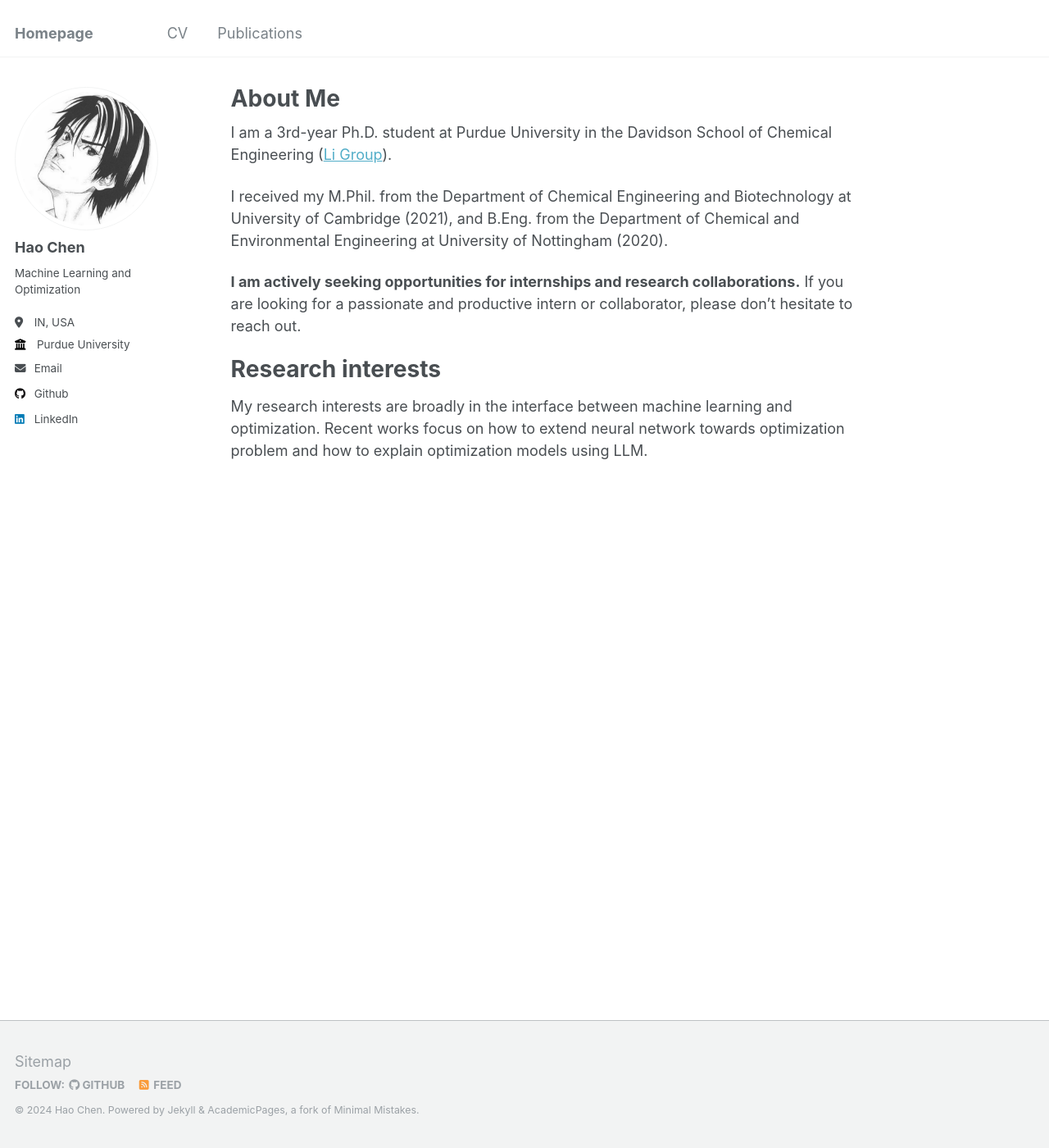
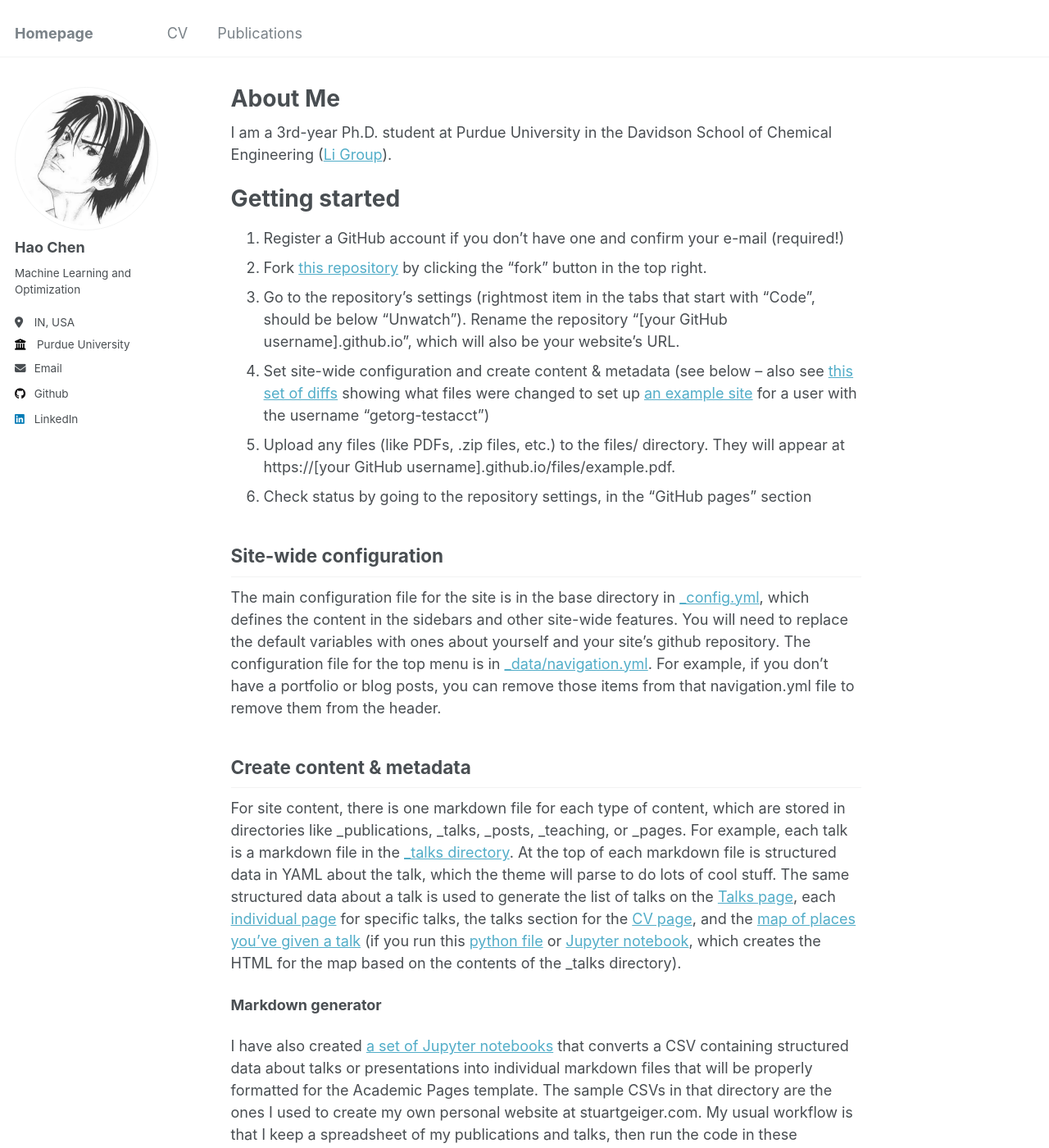
Before and after one commit to GeraltSHEN/Gin-Hao-Chen, a Jekyll site: the page built from _pages/about.md, in a window 1280 px wide and 1400 px high. Shown: the whole window at 82% size. Built offline with Jekyll 4.4.1, drawn with Linux system fonts in a browser that asks for light colours; some of the changed text lies outside the part shown.

Commit message:
update cv

```diff
--- a/_pages/about.md
+++ b/_pages/about.md
@@ -9,14 +9,14 @@ redirect_from:
 
 I am a 3rd-year Ph.D. student at Purdue University in the Davidson School of Chemical Engineering ([Li Group](https://canli1.github.io)).
 
-I received my M.Phil. from the Department of Chemical Engineering and Biotechnology at University of Cambridge (2021), and B.Eng. from the Department of Chemical and Environmental Engineering at University of Nottingham (2020).
+<!-- I received my M.Phil. from the Department of Chemical Engineering and Biotechnology at University of Cambridge (2021), and B.Eng. from the Department of Chemical and Environmental Engineering at University of Nottingham (2020).
 
 **I am actively seeking opportunities for internships and research collaborations.** If you are looking for a passionate and productive intern or collaborator, please don't hesitate to reach out.
 
 # Research interests
-My research interests are broadly in the interface between machine learning and optimization. Recent works focus on how to extend neural network towards optimization problem and how to explain optimization models using LLM.
+My research interests are broadly in the interface between machine learning and optimization. Recent works focus on how to extend neural network towards optimization problem and how to explain optimization models using LLM.  -->
 
-<!-- Getting started
+Getting started
 ======
 1. Register a GitHub account if you don't have one and confirm your e-mail (required!)
 1. Fork [this repository](https://github.com/academicpages/academicpages.github.io) by clicking the "fork" button in the top right.
@@ -43,8 +43,4 @@ How to edit your site's GitHub repository
 Many people use a git client to create files on their local computer and then push them to GitHub's servers. If you are not familiar with git, you can directly edit these configuration and markdown files directly in the github.com interface. Navigate to a file (like [this one](https://github.com/academicpages/academicpages.github.io/blob/master/_talks/2012-03-01-talk-1.md) and click the pencil icon in the top right of the content preview (to the right of the "Raw | Blame | History" buttons). You can delete a file by clicking the trashcan icon to the right of the pencil icon. You can also create new files or upload files by navigating to a directory and clicking the "Create new file" or "Upload files" buttons.
 
 Example: editing a markdown file for a talk
-![Editing a markdown file for a talk](/images/editing-talk.png) -->
-
-<!-- For more info
-------
-More info about configuring Academic Pages can be found in [the guide](https://academicpages.github.io/markdown/). The [guides for the Minimal Mistakes theme](https://mmistakes.github.io/minimal-mistakes/docs/configuration/) (which this theme was forked from) might also be helpful. -->
+![Editing a markdown file for a talk](/images/editing-talk.png)
```
Also changed, not shown: 2 other files.
